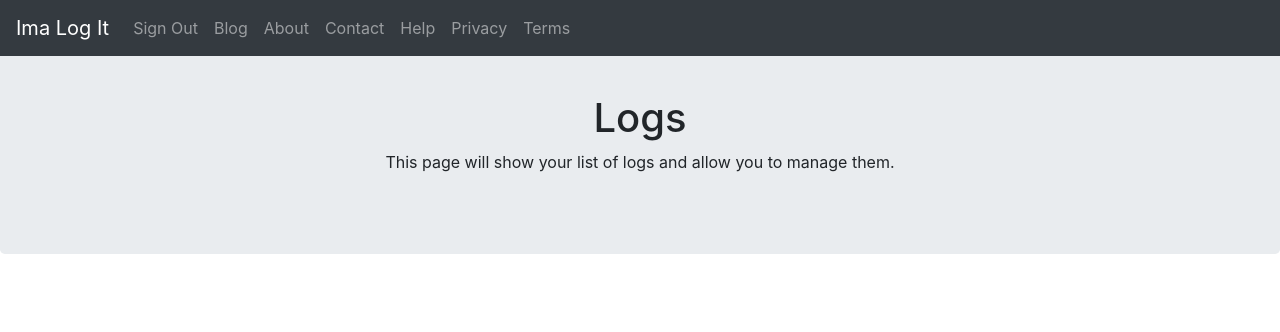
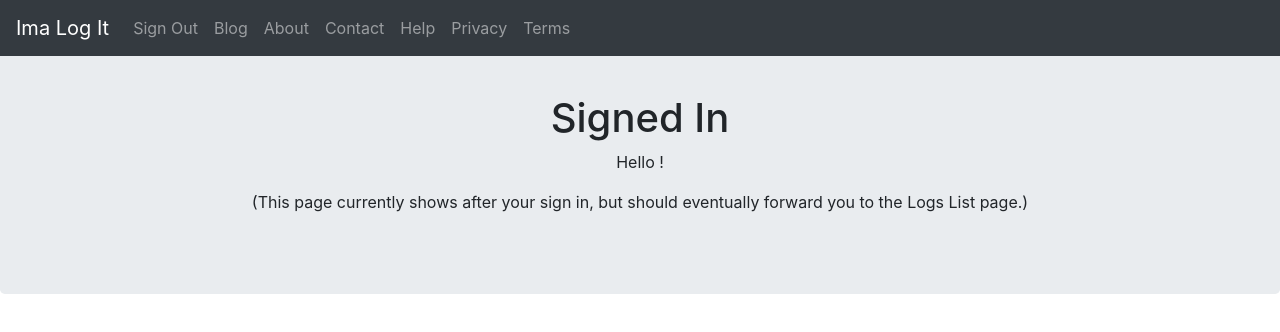
Before and after one commit to GeorgeHernandez/imalogit, a plain HTML site: page app/index.html in a window 1280 px wide. Drawn offline with nearby package versions, Linux system fonts and the light colour scheme; no server answers.

```diff
--- a/app/index.html
+++ b/app/index.html
@@ -2,7 +2,7 @@
 <html lang="en">
 <head>
   <meta charset="utf-8">
-  <title>Logs List</title>
+  <title>Signed In</title>
   <!-- favicon stuff: -->
   <link rel="apple-touch-icon" sizes="180x180" href="/apple-touch-icon.png">
   <link rel="icon" type="image/png" sizes="32x32" href="/favicon-32x32.png">
@@ -52,11 +52,11 @@
   </nav>
 
   <div class="jumbotron text-center" style="margin-bottom:0">
-    <h1>Logs</h1>
+    <h1>Signed In</h1>
 
-    <p>This page will show your list of logs and allow you to manage them.</p>
+    <p>Hello <span id='asyncAnswer'></span>!</p>
+    <p>(This page currently shows after your sign in, but should eventually forward you to the Logs List page.)</p>
   </div>
-
 
   <script>
     // The user should have signed in with Cognito.
@@ -87,7 +87,8 @@
         const json = await response.json();
         console.log('json in async: ', json);
         // console.log('name in async: ', json.name);
-        // document.getElementById('asyncAnswer').innerHTML = json.name;
+        console.log('sub in async: ', json.sub);
+        document.getElementById('asyncAnswer').innerHTML = json.name;
       } catch (error) {
         console.log('Error: ', error)
       }
```
